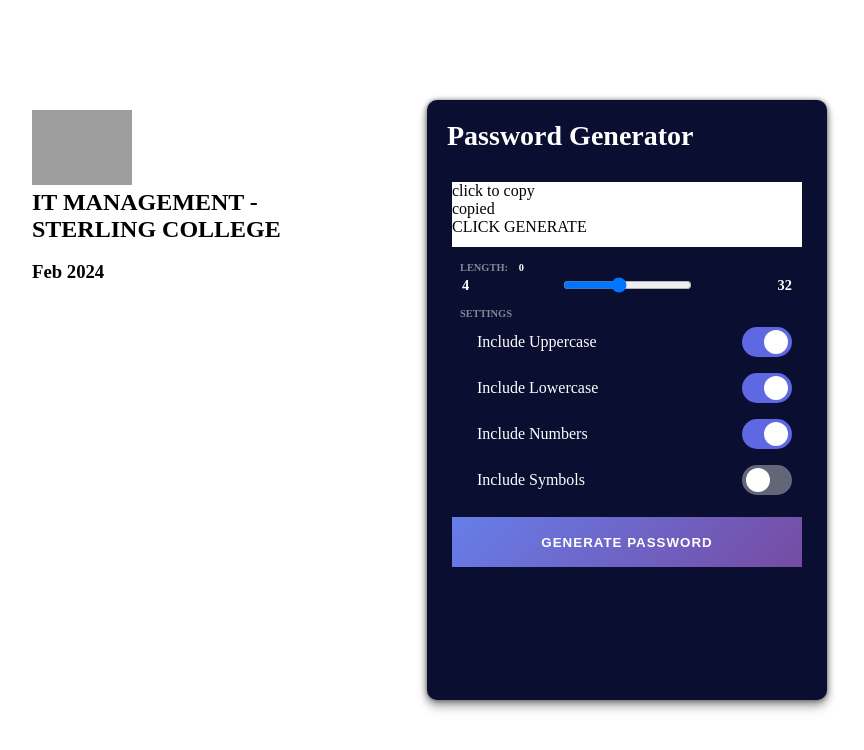
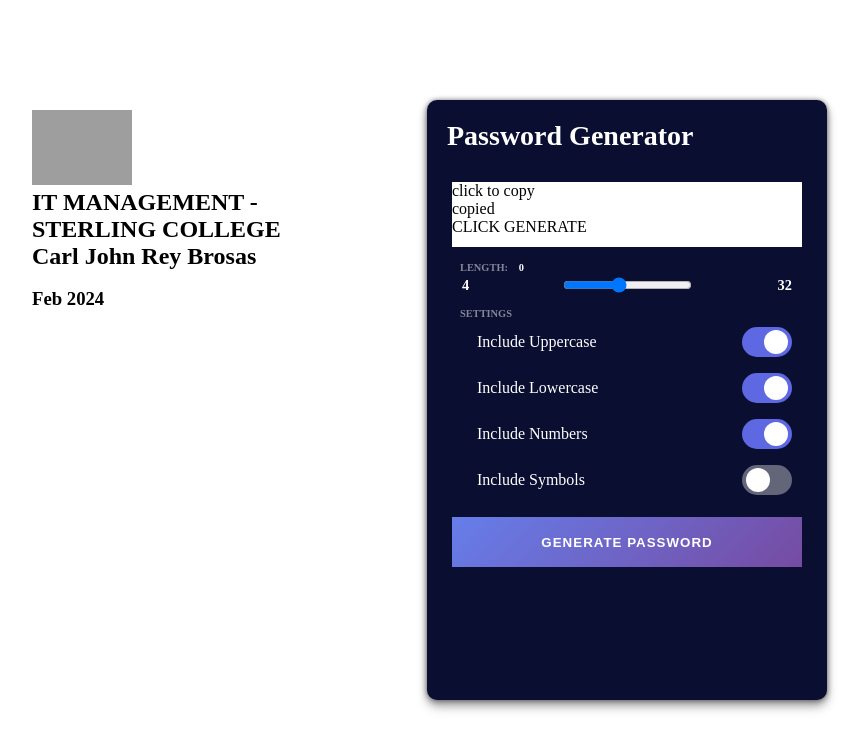
Before and after one commit to Kaloooy/ce-2, a plain HTML site: page public/index.html in a window 1280 px wide. Shown: the whole page, without its empty margins (223-1087 px from the left). Drawn offline with Linux system fonts and the light colour scheme; grey boxes are pictures that could not be loaded; a script that the page names is missing.

Commit message:
Fix: updated resource codes.

```diff
--- a/public/index.html
+++ b/public/index.html
@@ -18,6 +18,7 @@
         <img class="rounded" src="https://sterlingcollege.ca/wp-content/uploads/2017/12/sterlingcollege_logo_new.png"
             width="100px">
         <h2>IT MANAGEMENT - STERLING COLLEGE</h2>
+        <h2>Carl John Rey Brosas</h2>
         <p><br>
         <h3>Feb 2024</H3>
         </p>
```
